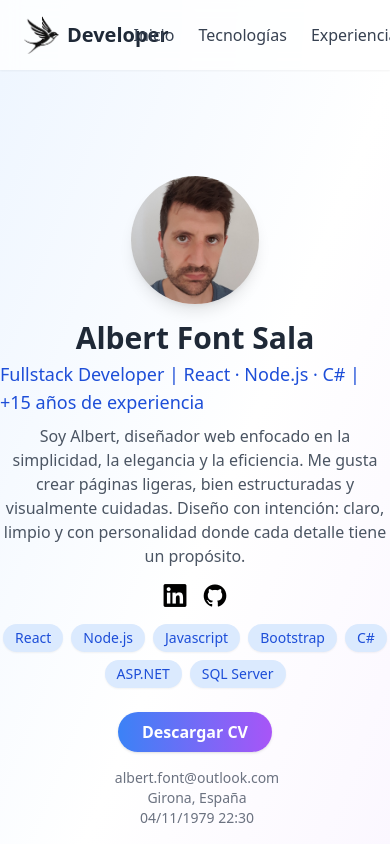
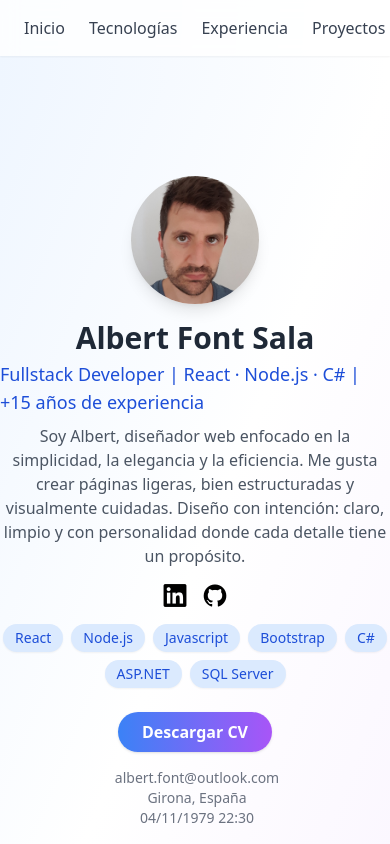
Before and after one commit to fontalbert/fontalbert.github.io, a React (Vite) app: page / in a window 390 px wide. Shown: the top 844 px of the page. Built offline with nearby package versions, Linux system fonts and the light colour scheme.

Commit message:
estils logo

```diff
--- a/src/components/Header.jsx
+++ b/src/components/Header.jsx
@@ -5,7 +5,7 @@ const Header = () => (
     <nav className="max-w-6xl mx-auto flex items-center justify-between py-4 px-6">
       <span className="font-bold text-xl text-gray-800 flex items-center gap-2">
         <img src="/swallow-logo.webp" alt="Swallow Development" width="35" />
-        <span>Developer</span>
+        <span className="hidden sm:inline">Developer</span>
       </span>
       <ul className="flex gap-6 text-gray-700 font-medium">
         <li><a href="#inicio" className="hover:text-blue-600 transition-colors">Inicio</a></li>
```
